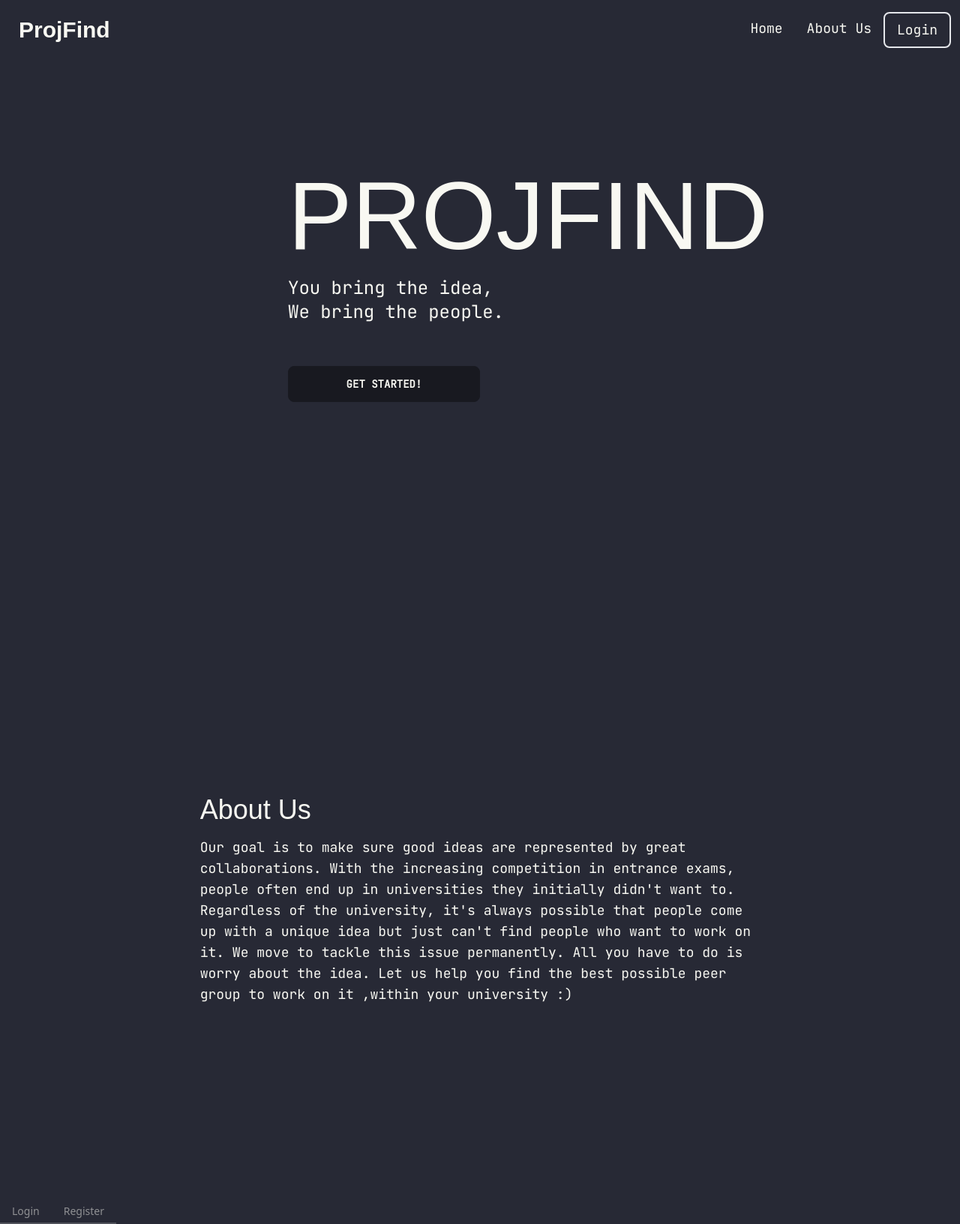
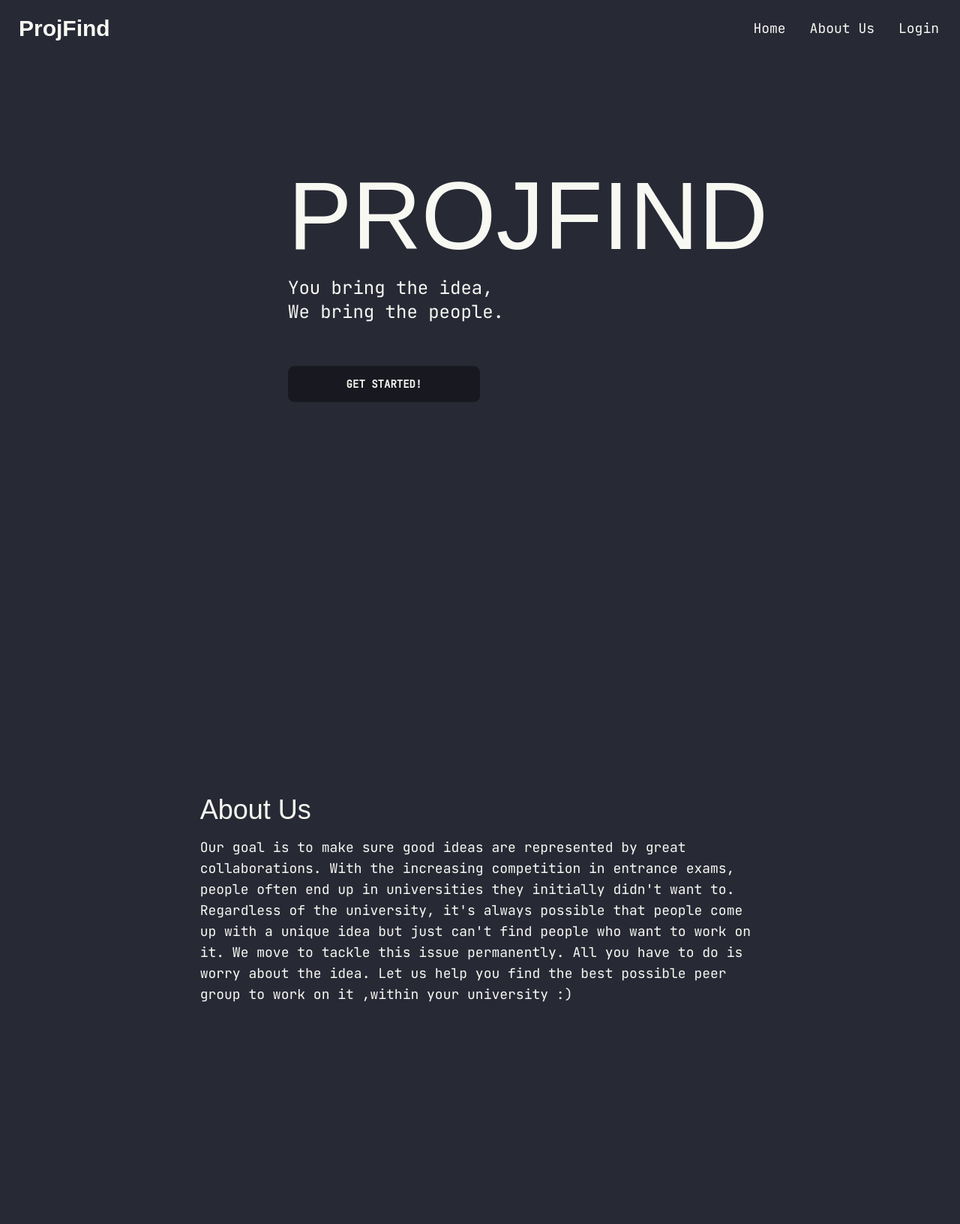
Before and after one commit to ANANTH-SWAMY/projfind, a React (Vite) app in the folder frontend/projfind/: page / in a window 1280 px wide. Shown: the whole page at 75% size. After the commit the page ends 1600 px from the top, so only its background shows below. Built offline with nearby package versions, Linux system fonts and the light colour scheme; a web font is replaced by a local one.

Commit message:
fixed routing

```diff
--- a/frontend/projfind/src/App.jsx
+++ b/frontend/projfind/src/App.jsx
@@ -2,12 +2,17 @@
 import { BrowserRouter, Routes, Route, Link } from "react-router-dom";
 import HomePage from "./components/HomePage"
 import LoginPage from './components/LoginPage';
+import Navbar from './components/HomeComponents/Navbar'
 
 function App() {
 	return (
 		<>
-			<HomePage/>
-			<LoginPage/>
+			<BrowserRouter>
+				<Routes>
+					<Route path="/" element={<HomePage/>}></Route>
+					<Route path="/login" element={<LoginPage/>}></Route>
+				</Routes>
+			</BrowserRouter>
 		</>
 	)
 }
--- a/frontend/projfind/src/components/HomeComponents/Navbar.jsx
+++ b/frontend/projfind/src/components/HomeComponents/Navbar.jsx
@@ -1,3 +1,5 @@
+import { Link } from "react-router-dom";
+
 function Navbar(){
 	return(
 		<div className="navbar bg-base-100 fixed">
@@ -8,7 +10,7 @@
 				<ul className="menu menu-horizontal px-1 font-jetbrains text-lg">
 					<li><a href="#home">Home</a></li>
 					<li><a href="#about">About Us</a></li>
-					<li><a className="border-2">Login</a></li>
+					<li><Link to="/login">Login</Link></li>
 				</ul>
 			</div>
 		</div>
--- a/frontend/projfind/src/components/LoginComponents/Login.jsx
+++ /dev/null
@@ -1,5 +0,0 @@
-function Login(){
-
-}
-
-export default Login;
--- a/frontend/projfind/src/components/LoginPage.jsx
+++ b/frontend/projfind/src/components/LoginPage.jsx
@@ -1,13 +1,14 @@
-import { BrowserRouter as Router,Routes, Route, Link } from 'react-router-dom';
-
 function LoginPage(){
 	return(
-		<Router>
-			<div className="tabs">
-			  <Link className="tab tab-bordered">Login</Link>
-			  <Link className="tab tab-bordered">Register</Link>
+		<div className="h-screen flex items-center justify-center">
+			<div className='flex flex-col gap-4'>
+				<div className='font-jetbrains text-xl'>Login</div>
+				<div className='flex flex-col gap-2'>
+					<button className='btn btn-wide font-jetbrains'> <svg role="img" fill="#e5e7eb" viewBox="0 0 24 24" xmlns="http://www.w3.org/2000/svg" className="h-4 w-4"><title>Google</title><path d="M12.48 10.92v3.28h7.84c-.24 1.84-.853 3.187-1.787 4.133-1.147 1.147-2.933 2.4-6.053 2.4-4.827 0-8.6-3.893-8.6-8.72s3.773-8.72 8.6-8.72c2.6 0 4.507 1.027 5.907 2.347l2.307-2.307C18.747 1.44 16.133 0 12.48 0 5.867 0 .307 5.387.307 12s5.56 12 12.173 12c3.573 0 6.267-1.173 8.373-3.36 2.16-2.16 2.84-5.213 2.84-7.667 0-.76-.053-1.467-.173-2.053H12.48z"/></svg> Login with Google</button>
+					<button className='btn btn-wide font-jetbrains'> <svg role="img" fill="#e5e7eb" viewBox="0 0 24 24" xmlns="http://www.w3.org/2000/svg" className="h-4 w-4"><title>GitHub</title><path d="M12 .297c-6.63 0-12 5.373-12 12 0 5.303 3.438 9.8 8.205 11.385.6.113.82-.258.82-.577 0-.285-.01-1.04-.015-2.04-3.338.724-4.042-1.61-4.042-1.61C4.422 18.07 3.633 17.7 3.633 17.7c-1.087-.744.084-.729.084-.729 1.205.084 1.838 1.236 1.838 1.236 1.07 1.835 2.809 1.305 3.495.998.108-.776.417-1.305.76-1.605-2.665-.3-5.466-1.332-5.466-5.93 0-1.31.465-2.38 1.235-3.22-.135-.303-.54-1.523.105-3.176 0 0 1.005-.322 3.3 1.23.96-.267 1.98-.399 3-.405 1.02.006 2.04.138 3 .405 2.28-1.552 3.285-1.23 3.285-1.23.645 1.653.24 2.873.12 3.176.765.84 1.23 1.91 1.23 3.22 0 4.61-2.805 5.625-5.475 5.92.42.36.81 1.096.81 2.22 0 1.606-.015 2.896-.015 3.286 0 .315.21.69.825.57C20.565 22.092 24 17.592 24 12.297c0-6.627-5.373-12-12-12"/></svg> Login with GitHub</button>
+				</div>
 			</div>
-		</Router>
+		</div>
 	)
 }
 
```
